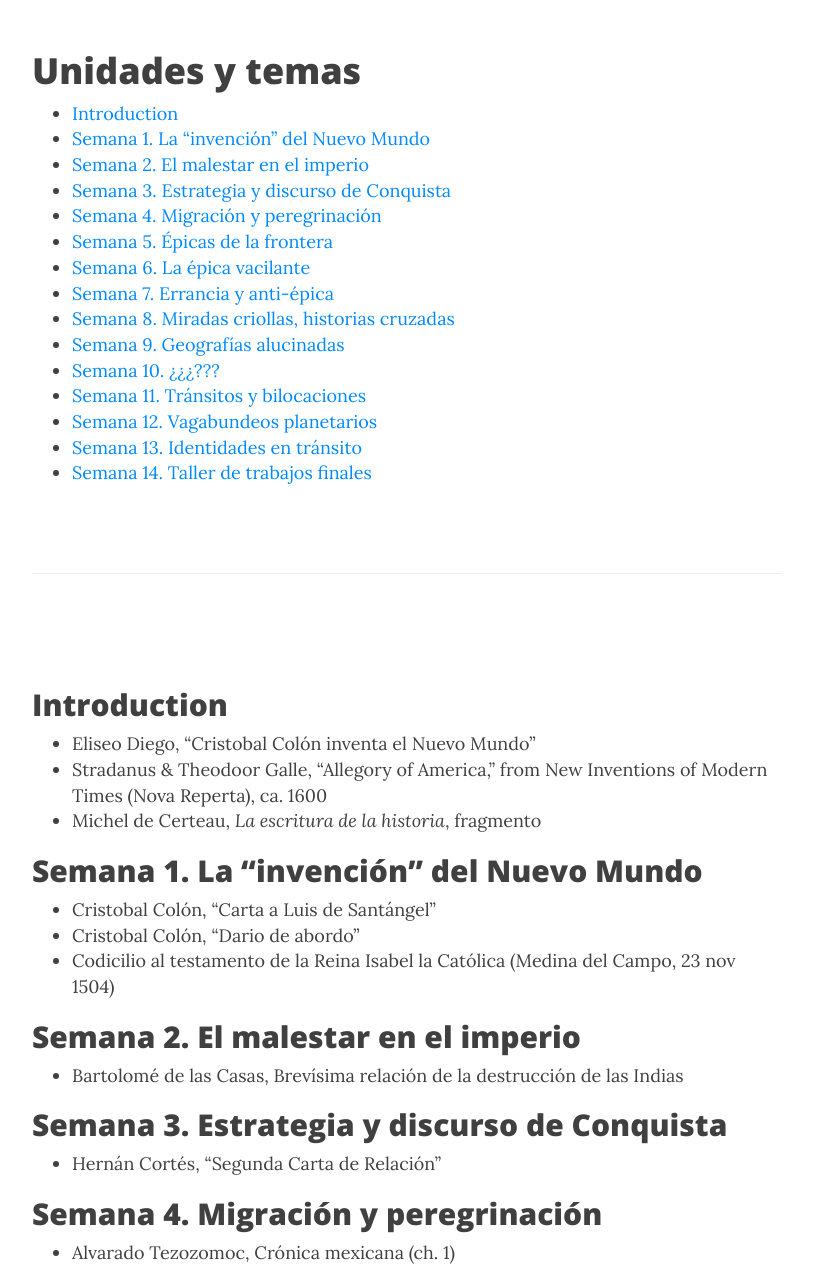
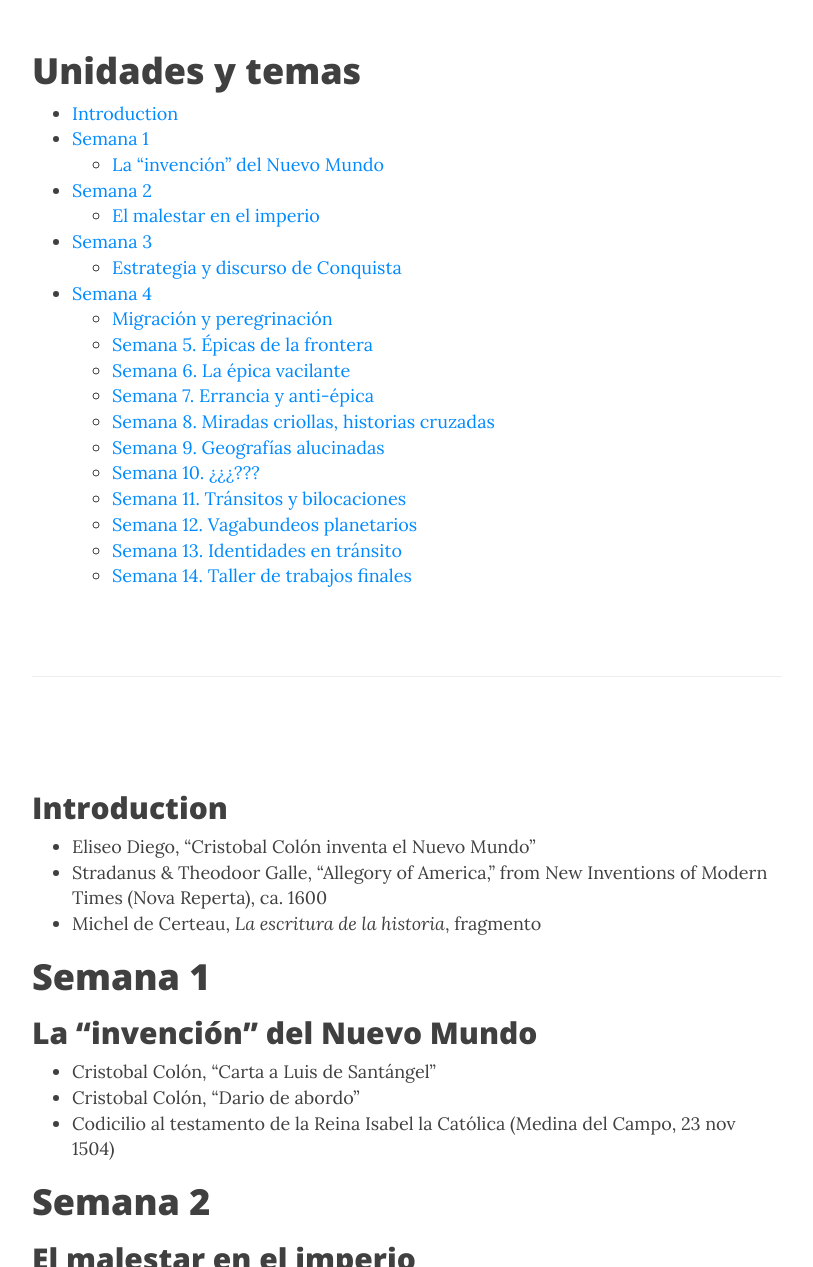
Before and after one commit to Hipomenes/ls452, a Jekyll site: the page built from syllabus.md, in a window 1280 px wide and 1400 px high, scrolled down 360 px, cut to the strip 133-1400 px from the top of the window. Shown: the whole strip, without its empty margins (233-1046 px from the left). Built offline with Jekyll 4.4.1, drawn with Linux system fonts in a browser that asks for light colours; nearby versions of some CDN libraries; some of the changed text lies outside the part shown.

Commit message:
Update syllabus.md

```diff
--- a/syllabus.md
+++ b/syllabus.md
@@ -21,21 +21,25 @@ bigimg: /img/4partes.jpg
 - Stradanus & Theodoor Galle, “Allegory of America,” from New Inventions of Modern Times (Nova Reperta),  ca. 1600
 - Michel de Certeau, *La escritura de la historia*, fragmento
 
-## Semana 1. La “invención” del Nuevo Mundo
+# Semana 1
+## La “invención” del Nuevo Mundo
 
 - Cristobal Colón, “Carta a Luis de Santángel”
 - Cristobal Colón, “Dario de abordo”
 - Codicilio al testamento de la Reina Isabel la Católica (Medina del Campo, 23 nov 1504)
 
-## Semana 2. El malestar en el imperio
+# Semana 2
+## El malestar en el imperio
 
 - Bartolomé de las Casas, Brevísima relación de la destrucción de las Indias
 
-## Semana 3. Estrategia y discurso de Conquista
+# Semana 3
+##  Estrategia y discurso de Conquista
 
 - Hernán Cortés, “Segunda Carta de Relación”
 
-## Semana 4. Migración y peregrinación
+# Semana 4
+##  Migración y peregrinación
 
 - Alvarado Tezozomoc, Crónica mexicana (ch. 1)
 
```
